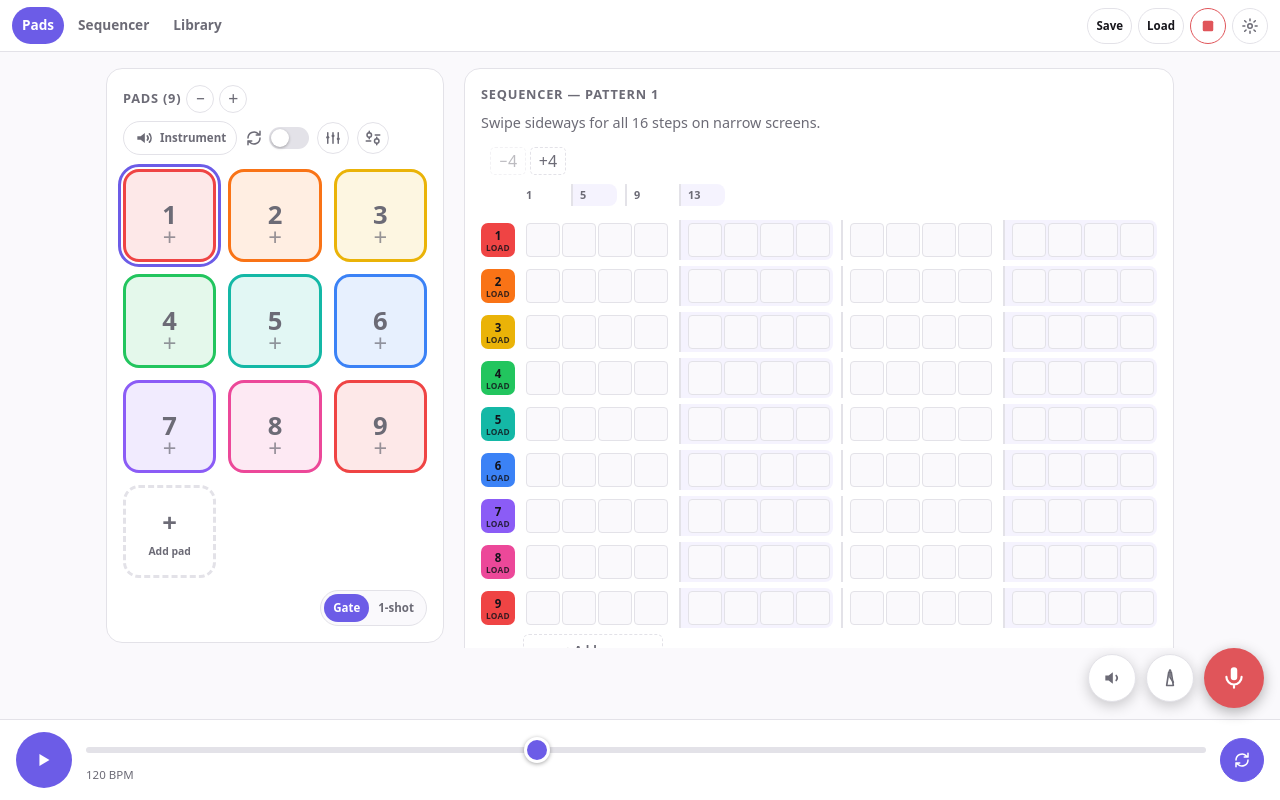
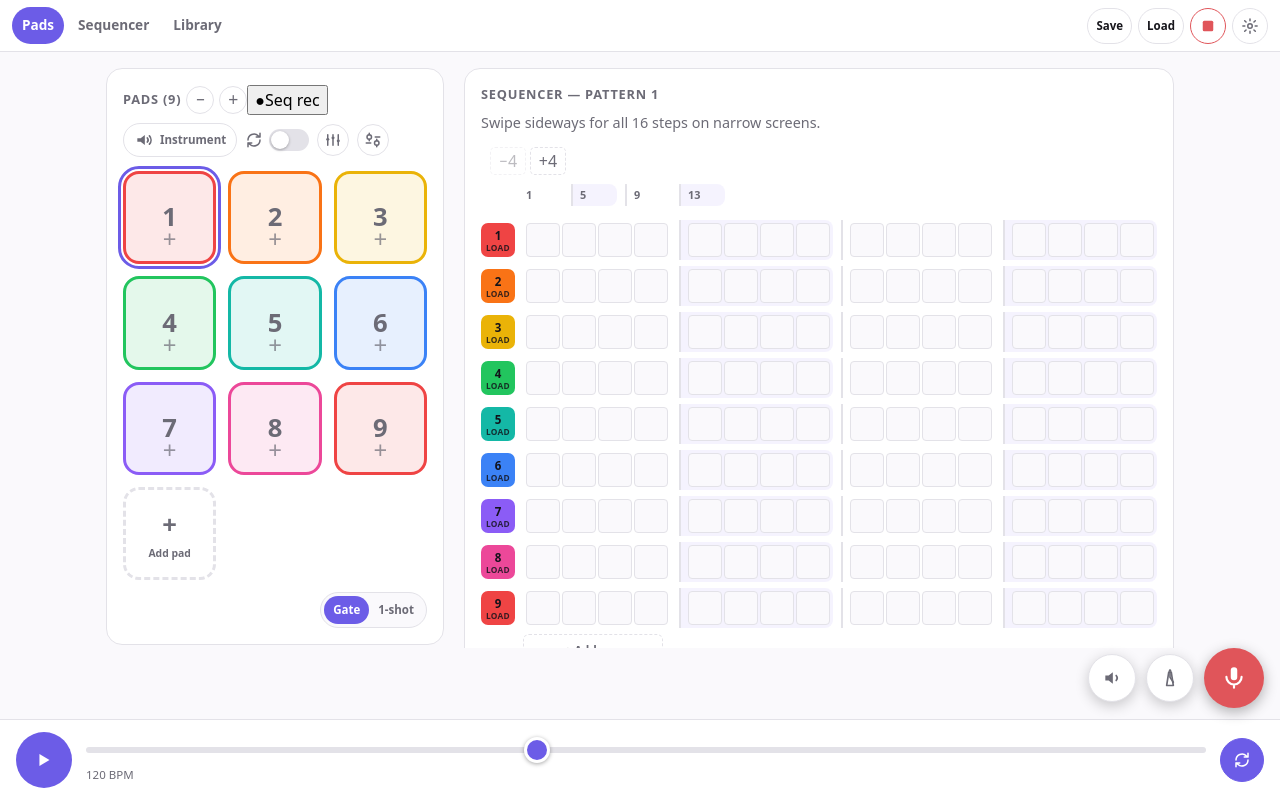
Before and after one commit to Amenonuhoko/mini-mixer, a React (Vite) app in the folder app/: page / in a window 1280 px wide. Built offline with nearby package versions, Linux system fonts and the light colour scheme.

Commit message:
Add live sequencer recording control to Pads

```diff
--- a/app/src/components/PadGrid.tsx
+++ b/app/src/components/PadGrid.tsx
@@ -1,4 +1,4 @@
-import { useRef } from 'react'
+import { useRef, useState } from 'react'
 import { DRUM_KIT_VOICES } from '../engine/drumSynth'
 import { usePadLooping } from '../hooks/usePadLooping'
 import { usePadPlaying } from '../hooks/usePadPlaying'
@@ -35,6 +35,7 @@ export function PadGrid({ selectedPadId, onSelectPad }: PadGridProps) {
   const instrumentModeEnabled = state.transport.padInstrumentModeEnabled
   const mixerModeEnabled = state.transport.padMixerModeEnabled
   const playbackMode = state.transport.padPlaybackMode
+  const [sequencerRecordEnabled, setSequencerRecordEnabled] = useState(false)
 
   // Which key position (1-based, low to high) each key sample holds within its
   // instrument, plus what to show for it, if any — built once per render
@@ -82,6 +83,21 @@ export function PadGrid({ selectedPadId, onSelectPad }: PadGridProps) {
             +
           </button>
         </div>
+        <button
+          type="button"
+          className={sequencerRecordEnabled ? 'sequencer-record-toggle armed' : 'sequencer-record-toggle'}
+          onClick={() => setSequencerRecordEnabled((enabled) => !enabled)}
+          aria-pressed={sequencerRecordEnabled}
+          aria-label="Record pad hits into the playing sequencer"
+          title={
+            sequencerRecordEnabled
+              ? 'Sequencer record armed — pad hits write to the current playing step'
+              : 'Arm sequencer record — then play pads while the sequence runs'
+          }
+        >
+          <span aria-hidden="true">●</span>
+          Seq rec
+        </button>
       </div>
       <div className="pad-grid-mode-controls">
         <InstrumentModeButton />
@@ -117,6 +133,7 @@ export function PadGrid({ selectedPadId, onSelectPad }: PadGridProps) {
               selected={pad.id === selectedPadId}
               loopModeEnabled={loopModeEnabled}
               playbackMode={playbackMode}
+              sequencerRecordEnabled={sequencerRecordEnabled}
               instrumentKeyInfo={pad.sampleId ? sampleKeyInfo.get(pad.sampleId) : undefined}
               onSelect={onSelectPad}
             />
@@ -149,6 +166,8 @@ interface PadButtonProps {
   selected: boolean
   loopModeEnabled: boolean
   playbackMode: 'gate' | 'oneshot'
+  /** When armed, pad hits add their sound to the current sequencer step during playback. */
+  sequencerRecordEnabled: boolean
   /** Set when this pad's sample is an instrument key — shown as a small badge (see InstrumentKeyInfo). */
   instrumentKeyInfo: InstrumentKeyInfo | undefined
   onSelect: (padId: string) => void
@@ -172,16 +191,28 @@ function PadButton({
   selected,
   loopModeEnabled,
   playbackMode,
+  sequencerRecordEnabled,
   instrumentKeyInfo,
   onSelect,
 }: PadButtonProps) {
-  const { state } = useAppState()
+  const { state, dispatch } = useAppState()
   const looping = usePadLooping(engine, pad.id)
   const playing = usePadPlaying(engine, pad.id)
   const filled = pad.sampleId !== null
   const sample = pad.sampleId ? state.samples[pad.sampleId] : undefined
 
   const activeSourceRef = useRef<AudioBufferSourceNode | null>(null)
+
+  const recordCurrentStep = () => {
+    if (!sequencerRecordEnabled || !state.transport.isPlaying || !pad.sampleId) return
+    dispatch({
+      type: 'SET_STEP_SAMPLE',
+      patternId: state.activePatternId,
+      padId: pad.id,
+      stepIndex: state.transport.currentStep,
+      sampleId: pad.sampleId,
+    })
+  }
 
   const stopActiveSource = () => {
     if (!activeSourceRef.current) return
@@ -209,6 +240,7 @@ function PadButton({
 
     const sample = state.samples[pad.sampleId]
     if (!sample) return
+    recordCurrentStep()
     const source = engine.triggerPad(pad, sample.buffer)
     if (playbackMode === 'gate') activeSourceRef.current = source
   }
@@ -250,7 +282,10 @@ function PadButton({
       if (!pad.muted || looping) engine.toggleLoop(pad, sample.buffer)
       return
     }
-    if (!pad.muted) engine.triggerPad(pad, sample.buffer)
+    if (!pad.muted) {
+      recordCurrentStep()
+      engine.triggerPad(pad, sample.buffer)
+    }
   }
 
   return (
```
